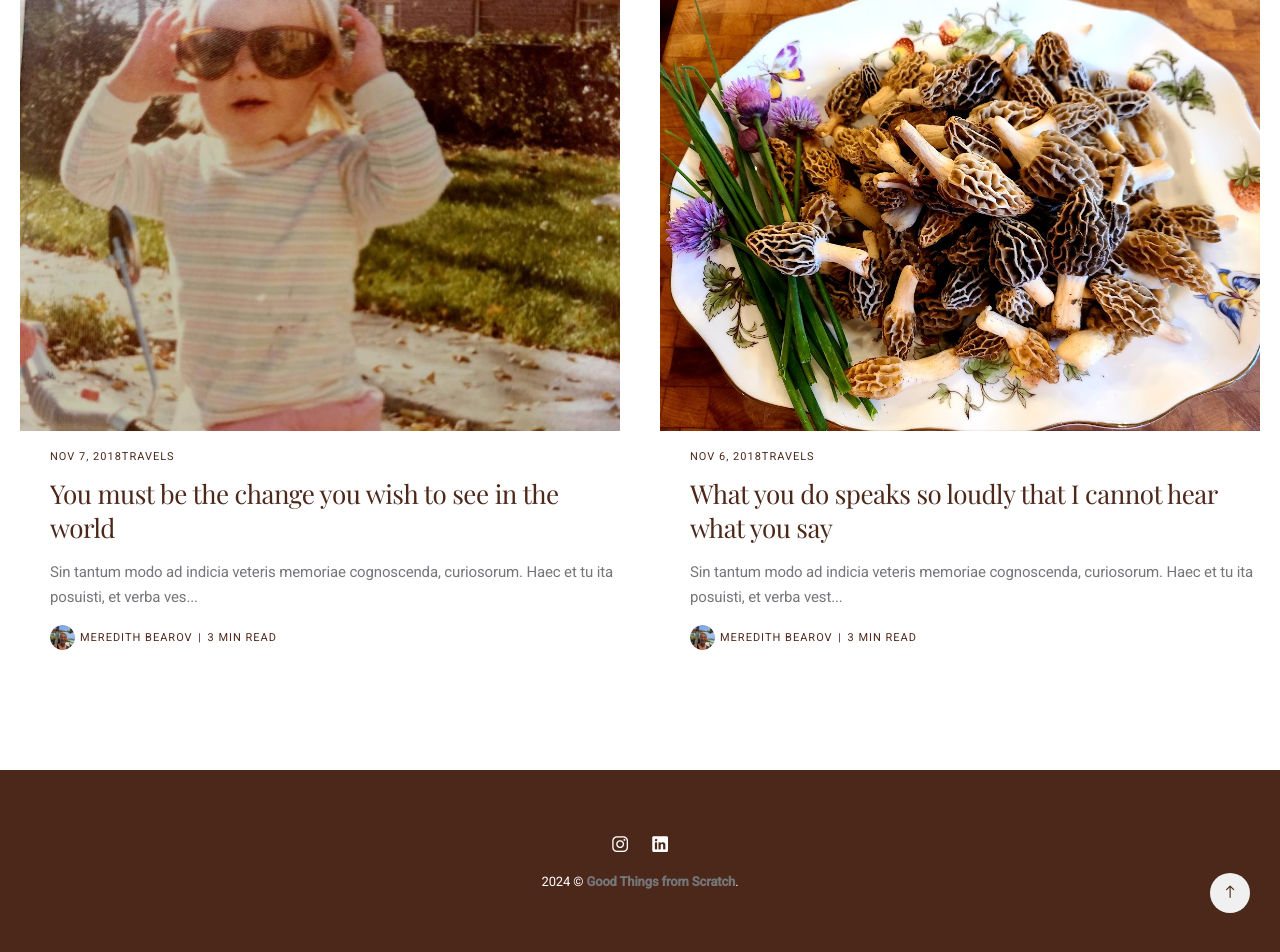
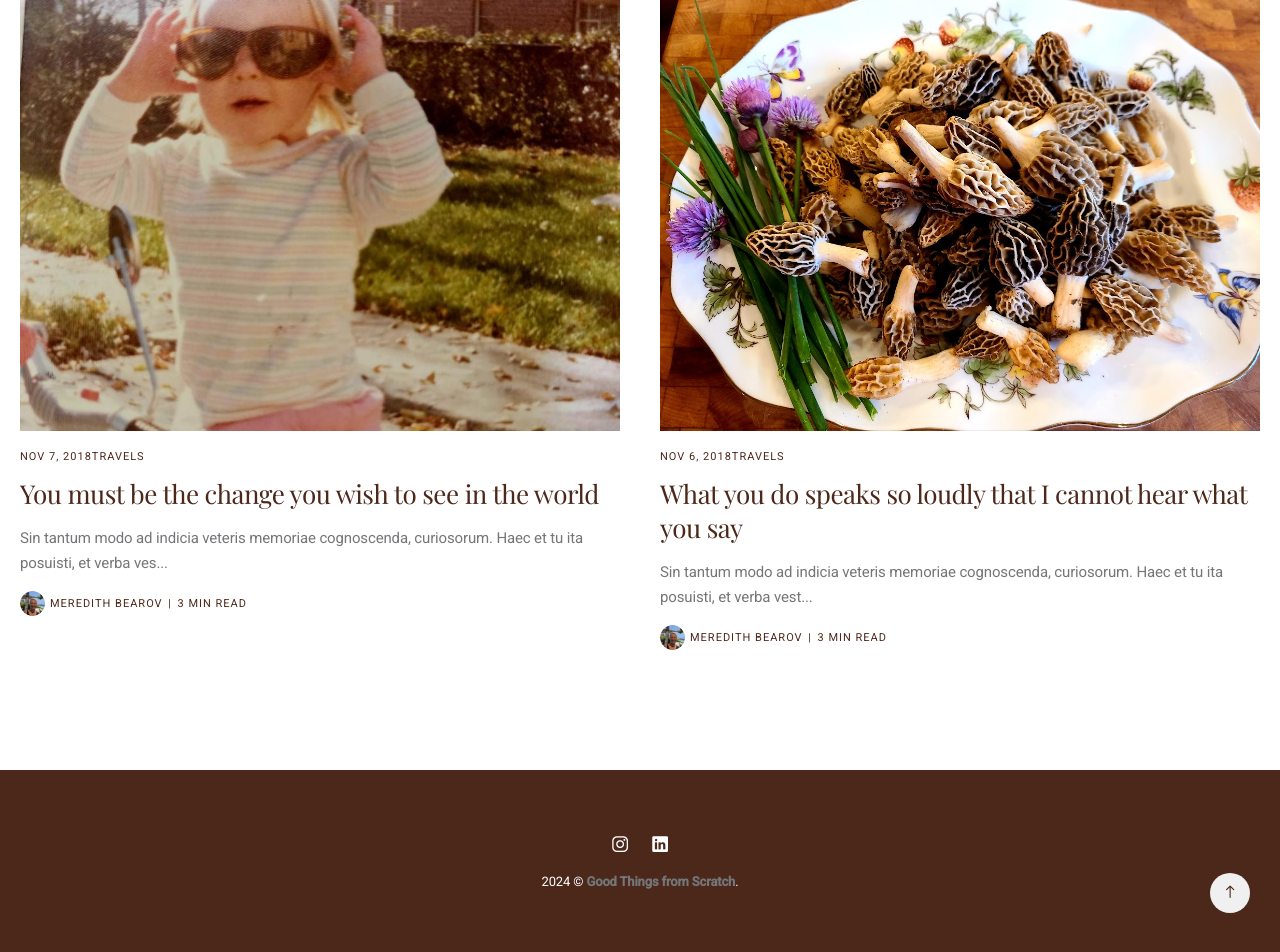
Before and after one commit to Stillpoint-Software/GoodThingsFromScratch, a Jekyll site: the page built from _posts/2018-11-12-do-what-you-can-with-what-you-have-where-you-are.md, in a window 1280 px wide and 1400 px high, scrolled down 4041 px. Shown: the part 447-1399 px from the top of the window. Built offline with Jekyll 4.4.1, drawn with Linux system fonts in a browser that asks for light colours; nearby versions of some CDN libraries.

Commit message:
fixed alignment

```diff
--- a/_includes/article-content.html
+++ b/_includes/article-content.html
@@ -1,9 +1,9 @@
 <div class="article col col-4 col-d-6 col-t-12 col-m-12 grid__post animate">
   {% if post.image %}
   <a class="article__image" href="{{post.url | prepend: site.baseurl}}">
-    <img
+         <img
       class="lazy"
-      data-src="{{site.baseurl}}{{post.image}}"
+      data-src="//wsrv.nl/?url={{ site.url | absolute_url }}{{ post.image }}&w=400&h=300&output=jpg&q=50&t=square""
       alt="{{post.title}}"
     />
   </a>
--- a/_includes/gallery-content.html
+++ b/_includes/gallery-content.html
@@ -6,7 +6,7 @@
           {% if page.images %}
           {% for image in page.images %}
           <div class="article col col-4 col-d-6 col-t-12 col-m-12 grid__post animate">
-            <div class="article__content">
+            <div class="article__content_gallery">
               <img src="//wsrv.nl/?url={{ site.url | absolute_url }}{{ image.path }}&w=600&h=600&output=jpg&q=50&t=square">
               <div class="article__excerpt">
                 {{ image.text | strip_html | truncate: 50 }}
--- a/_sass/4-layouts/home-page.scss
+++ b/_sass/4-layouts/home-page.scss
@@ -45,6 +45,10 @@
 }
 
 .article__content {
+  margin-top: 20px;
+}
+
+.article__content_gallery {
   margin-top: 20px;
   padding-left: 30px;
 }
```
